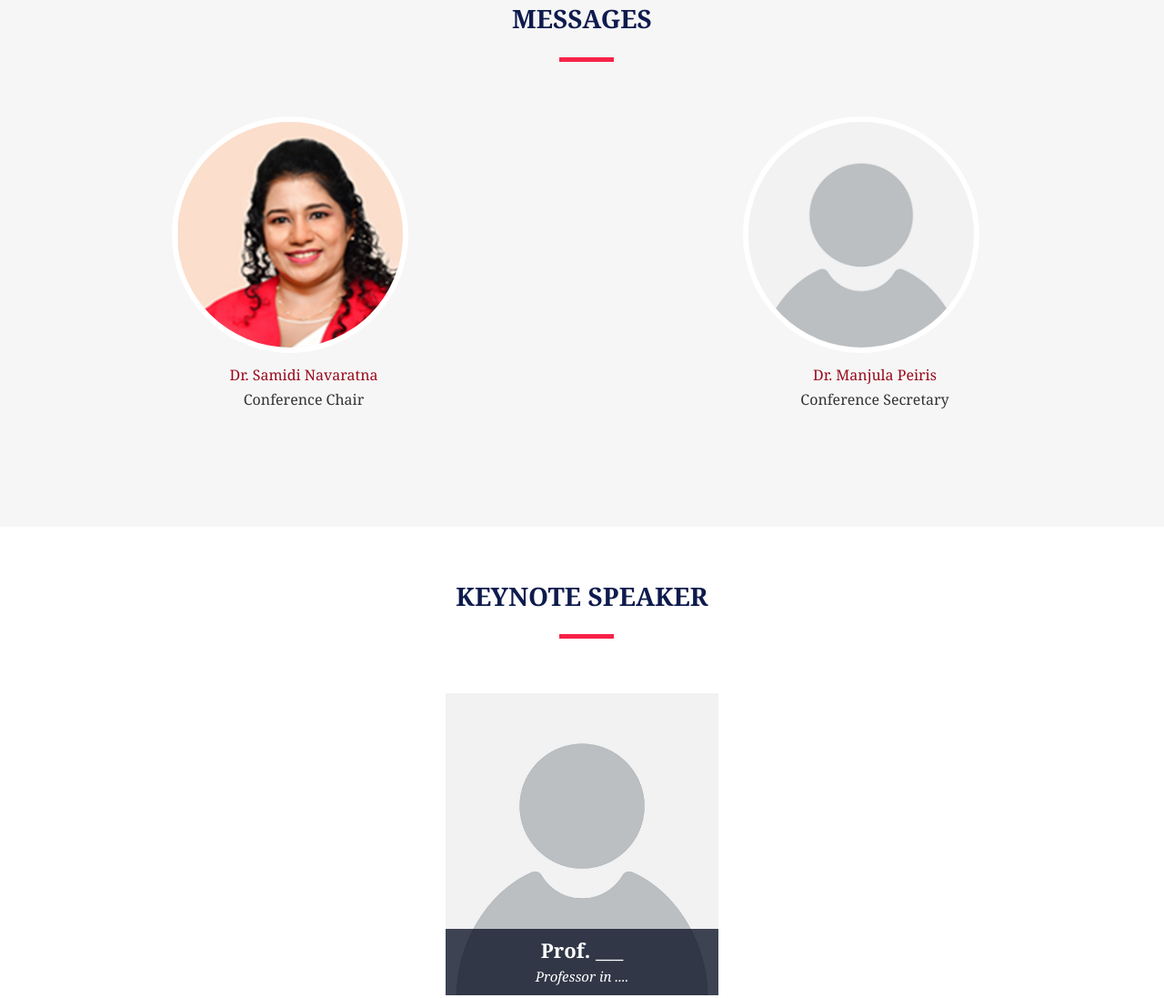
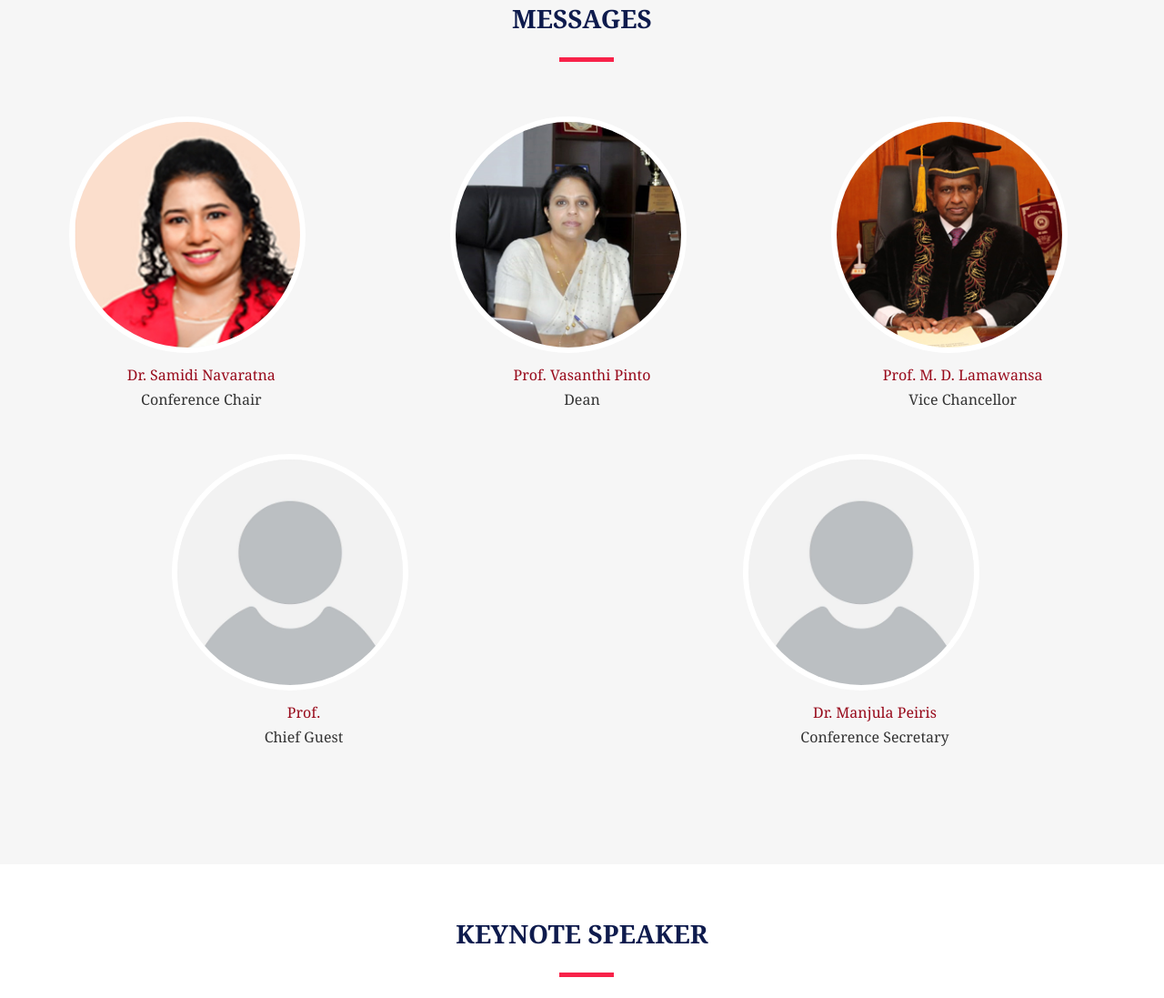
Before and after one commit to ssm123ssm/PeMSARC_ste, a plain HTML site: page index.html in a window 1280 px wide. Shown: the part 1420-2517 px from the top of the page at 91% size. Drawn offline with nearby package versions, Linux system fonts and the light colour scheme.

Commit message:
layout for messages

```diff
--- a/index.html
+++ b/index.html
@@ -7,7 +7,10 @@
     <!-- Open Graph meta tags -->
     <meta property="og:title" content="PeMSARC | Faculty of Medicine | UoP" />
     <meta property="og:description" content="Official website of PeMSARC" />
-    <meta property="og:image" content="https://pemsarc24.vercel.app/images/og2.png" />
+    <meta
+      property="og:image"
+      content="https://pemsarc24.vercel.app/images/og2.png"
+    />
     <meta property="og:type" content="website" />
 
     <title>PeMSARC | Faculty of Medicine | UoP</title>
@@ -19,7 +22,10 @@
     <link href="images/apple-touch-icon.png" rel="apple-touch-icon" />
 
     <!-- Google Fonts -->
-    <link href="https://fonts.googleapis.com/css?family=Open+Sans:300,300i,400,400i,700,700i|Raleway:300,400,500,700,800" rel="stylesheet" />
+    <link
+      href="https://fonts.googleapis.com/css?family=Open+Sans:300,300i,400,400i,700,700i|Raleway:300,400,500,700,800"
+      rel="stylesheet"
+    />
 
     <!-- Vendor CSS Files -->
     <link href="css/aos.css" rel="stylesheet" />
@@ -33,7 +39,6 @@
     <!-- Template Main CSS File -->
     <link href="css/style.css" rel="stylesheet" />
   </head>
-
 
   <body>
     <header id="header" class="d-flex align-items-center">
@@ -78,10 +83,14 @@
               ></a>
               <ul>
                 <li>
-                  <a href="https://docs.google.com/document/d/1oIavKaABKlvaa4RbONeFubgV1UF3G0Mo/edit?usp=drive_link">Author Declaration</a>
+                  <a
+                    href="https://docs.google.com/document/d/1oIavKaABKlvaa4RbONeFubgV1UF3G0Mo/edit?usp=drive_link"
+                    >Author Declaration</a
+                  >
                 </li>
                 <li>
-                  <a href="https://docs.google.com/document/d/1sXYtpwFBeGfN1tUqz5X-q6x3bVCw_j8w/edit?usp=drive_link"
+                  <a
+                    href="https://docs.google.com/document/d/1sXYtpwFBeGfN1tUqz5X-q6x3bVCw_j8w/edit?usp=drive_link"
                     >Guidelines on Abstract Submission</a
                   >
                 </li>
@@ -144,7 +153,6 @@
               >
             </div>
           </div>
-
         </div>
       </section>
       <!-- End About Section -->
@@ -229,7 +237,7 @@
           <div class="section-header">
             <h2>Messages</h2>
           </div>
-          <div class="container " data-aos="fade-up">
+          <div class="container" data-aos="fade-up">
             <div class="row justify-around">
               <div class="col-md-3 mx-3 mb-5">
                 <div class="profile">
@@ -249,10 +257,67 @@
                 </div>
               </div> -->
 
+              <div class="col-md-3 mx-3 mb-5">
+                <div class="profile">
+                  <div class="pic"><img src="images/deanN.jpg" alt="" /></div>
+                  <h5>Prof. Vasanthi Pinto</h5>
+                  <span>Dean</span>
+                </div>
+              </div>
+              <!-- <div class="col-md-9">
+
+                <div class="quote">
+                  <b><img src="images/quote_sign_left.png" alt="" /></b>Message...
+                  <a href="#assets/messages/DrSamidi.pdf">read more..</a
+                  ><small
+                    ><img src="images/quote_sign_right.png" alt=""
+                  /></small>
+                </div>
+              </div> -->
+
+              <div class="col-md-3 mx-3 mb-5">
+                <div class="profile">
+                  <div class="pic"><img src="images/vc.jpg" alt="" /></div>
+                  <h5>Prof. M. D. Lamawansa</h5>
+                  <span>Vice Chancellor</span>
+                </div>
+              </div>
+              <!-- <div class="col-md-9">
+
+                <div class="quote">
+                  <b><img src="images/quote_sign_left.png" alt="" /></b>Message...
+                  <a href="#assets/messages/DrSamidi.pdf">read more..</a
+                  ><small
+                    ><img src="images/quote_sign_right.png" alt=""
+                  /></small>
+                </div>
+              </div> -->
+
+              <div class="col-md-3 mx-3 mb-5">
+                <div class="profile">
+                  <div class="pic">
+                    <img src="images/unknown.jpn.jpg" alt="" />
+                  </div>
+                  <h5>Prof.</h5>
+                  <span>Chief Guest</span>
+                </div>
+              </div>
+              <!-- <div class="col-md-9">
+
+                <div class="quote">
+                  <b><img src="images/quote_sign_left.png" alt="" /></b>Message...
+                  <a href="#assets/messages/DrSamidi.pdf">read more..</a
+                  ><small
+                    ><img src="images/quote_sign_right.png" alt=""
+                  /></small>
+                </div>
+              </div> -->
 
               <div class="col-md-3">
                 <div class="profile">
-                  <div class="pic"><img src="images/unknown.jpn.jpg" alt="" /></div>
+                  <div class="pic">
+                    <img src="images/unknown.jpn.jpg" alt="" />
+                  </div>
                   <h5>Dr. Manjula Peiris</h5>
                   <span>Conference Secretary</span>
                 </div>
@@ -268,30 +333,6 @@
                 </div>
               </div> -->
             </div>
-
-            <!-- <div class="row">
-              <div class="col-md-9">
-                <div class="quote">
-                  <b><img src="images/quote_sign_left.png" alt="" /></b>Message
-                  <a href="#assets/messages/DrDuminda.pdf">read more..</a
-                  ><small
-                    ><img src="images/quote_sign_right.png" alt=""
-                  /></small>
-                </div>
-              </div>
-              <div class="col-md-3">
-                <div class="profile">
-                  <div class="pic">
-                    <img src="images/unknown.jpn.jpg" alt="" />
-                  </div>
-                  <h5>Dr. ...</h5>
-                  <span>Designation</span>
-                </div>
-              </div>
-            </div> -->
-
-
-            </div>
           </div>
         </div>
       </section>
@@ -302,10 +343,14 @@
             <h2>Keynote Speaker</h2>
           </div>
 
-          <div class="row ">
+          <div class="row">
             <div class=""></div>
             <div class="">
-              <div class="speaker max-w-[300px] mx-auto" data-aos="fade-up" data-aos-delay="100">
+              <div
+                class="speaker max-w-[300px] mx-auto"
+                data-aos="fade-up"
+                data-aos-delay="100"
+              >
                 <img
                   src="images/unknown.jpn.jpg"
                   alt="Speaker 1"
@@ -313,16 +358,10 @@
                 />
                 <div class="details">
                   <h3>
-                    <a href="#assets/messages/Keynote Speaker.pdf"
-                      >Prof. ___</a
-                    >
+                    <a href="#assets/messages/Keynote Speaker.pdf">Prof. ___</a>
                   </h3>
-                  <p>
-                    Professor in ....
-                  </p>
-                  <div class="social">
-
-                  </div>
+                  <p>Professor in ....</p>
+                  <div class="social"></div>
                 </div>
               </div>
             </div>
@@ -342,7 +381,9 @@
                 <div class="box">
                   <div class="img">
                     <a href="#assets/messages/sachith.pdf"
-                      ><img src="images/unknown.jpn.jpg" style="border-radius: 50%"
+                      ><img
+                        src="images/unknown.jpn.jpg"
+                        style="border-radius: 50%"
                     /></a>
                   </div>
                   <h3 class="title">Nadarasa Ganashiam</h3>
@@ -359,14 +400,12 @@
         </div>
       </section>
 
-
       <!-- ======= Schedule Section ======= -->
       <section id="schedule" class="section-with-bg">
         <div class="container" data-aos="fade-up">
           <div class="section-header">
             <h2>Programme</h2>
           </div>
-
 
           <div
             class="tab-content row justify-content-center"
@@ -443,9 +482,7 @@
                     />
                   </div>
                   <h4>Address by the Chief Guest, Prof...</h4>
-                  <p>
-                    Professor of ...
-                  </p>
+                  <p>Professor of ...</p>
                 </div>
               </div>
 
@@ -462,7 +499,10 @@
                 <div class="col-md-2"><time>09:30 AM</time></div>
                 <div class="col-md-10">
                   <div class="speaker">
-                    <img src="images/unknown.jpn.jpg" alt="Mr.Nadarasa Ganashiam " />
+                    <img
+                      src="images/unknown.jpn.jpg"
+                      alt="Mr.Nadarasa Ganashiam "
+                    />
                   </div>
 
                   <h4>Address by Mr. Nadarasa Ganashiam</h4>
@@ -477,9 +517,7 @@
                     <img src="images/unknown.jpn.jpg" alt="Prof. Neelika" />
                   </div>
                   <h4>Keynote Speech by Prof. ...</h4>
-                  <p>
-                    Professor, Department of ...
-                  </p>
+                  <p>Professor, Department of ...</p>
                 </div>
               </div>
 
@@ -552,8 +590,6 @@
                   <h4>End of the Programme</h4>
                 </div>
               </div>
-
-
             </div>
             <!-- End Schdule Day 1 -->
           </div>
@@ -594,7 +630,6 @@
           </div>
         </div>
       </section>
-
 
       <!-- ======= Contact Section ======= -->
       <section id="contact" class="section-with-bg">
@@ -727,9 +762,7 @@
           &nbsp;Copyright ©2024 | Faculty of Medicine, University of Peradeniya
           | All Rights Reserved.
         </div>
-        <div class="credits">
-
-        </div>
+        <div class="credits"></div>
       </div>
     </footer>
     <!-- End  Footer -->
```
Lines whose indentation alone changed are shown as unchanged.
